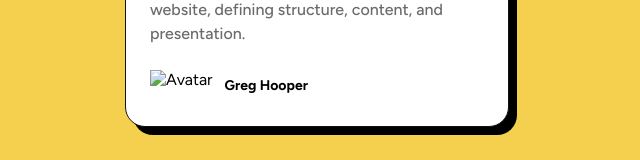
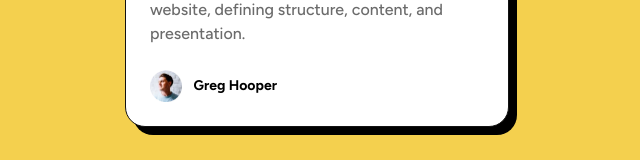
Before and after one commit to cneftaly/blog-preview-card, a plain HTML site: page index.html in a window 1280 px wide. Shown: the part 537-697 px from the top of the page, without its empty margins (323-963 px from the left). Drawn offline with Linux system fonts and the light colour scheme; the site is published under a folder, as on GitHub Pages, so addresses that start at the root find nothing.

Commit message:
Small fixes

```diff
--- a/index.html
+++ b/index.html
@@ -23,7 +23,7 @@
       <p class="card-description">These languages are the backbone of every website, defining structure, content, and presentation.</p>
 
       <figure class="card-author-container">
-        <img src="/assets/images/image-avatar.webp" alt="Avatar">
+        <img src="assets/images/image-avatar.webp" alt="User Avatar">
         <figcaption class="card-author">Greg Hooper</figcaption>
       </figure>
     </section>
```
